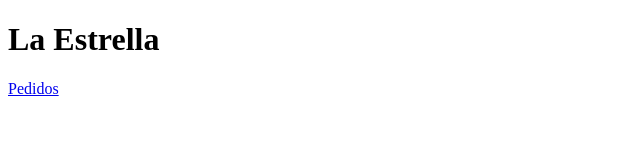
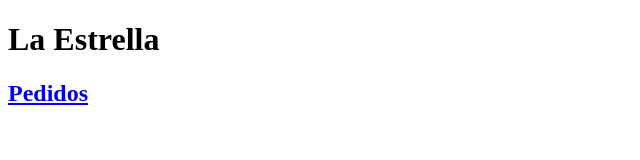
Before and after one commit to hermanoszeng/hermanoszeng.github.io, a plain HTML site: page index.html in a window 1280 px wide. Shown: the whole page, without its empty margins (0-640 px from the left). Drawn offline with Linux system fonts and the light colour scheme.

Commit message:
change link

```diff
--- a/index.html
+++ b/index.html
@@ -3,9 +3,17 @@
 <head>
 	<title>La Estrella &mdash; Electronica y Celulares</title>
 	<meta charset="utf-8"/>
+
+
+
 </head>
+
+
+<body>
 	<h1>La Estrella</h1>
-	<a href="https://fieldbook.com/forms/a3996cbe-c06f-4962-a374-b756f32f2e4e">Pedidos</a>
-<body>
+
+	<!-- <h2><a href="https://fieldbook.com/forms/a3996cbe-c06f-4962-a374-b756f32f2e4e">Pedidos</a></h2> -->
+
+	<h2><a href="https://docs.google.com/forms/d/e/1FAIpQLSfNsndIMb8lQvNkLPuPAwUkmHFLx24Z8RBeGHkqsnlTwyIBfQ/viewform">Pedidos</a></h2>
 
 </body>
```
